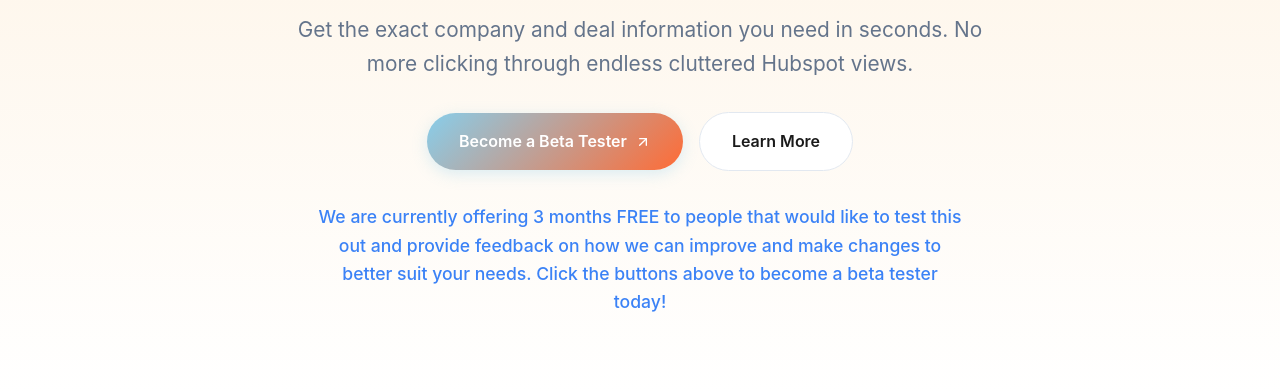
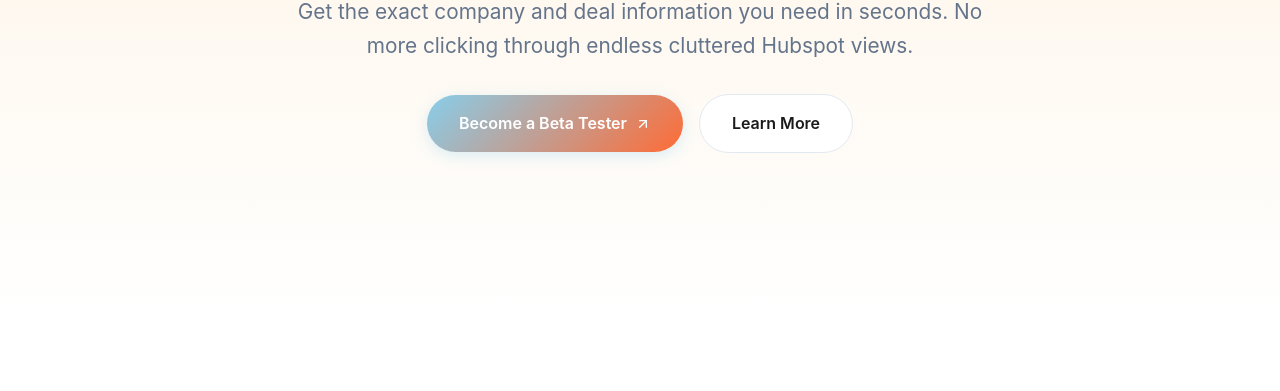
Before and after one commit to CBryant9/redirectpage-quickspot, a website: page home.html in a window 1280 px wide. Shown: the part 406-797 px from the top of the page. Drawn offline with Linux system fonts and the light colour scheme.

Commit message:
it crashed out while making new sectoin

```diff
--- a/home.html
+++ b/home.html
@@ -73,14 +73,14 @@
 
         /* Hero Section */
         .hero {
-            min-height: 100vh;
+            min-height: 90vh;
             background: linear-gradient(180deg, #f0f9ff 0%, #fef7ed 50%, #ffffff 100%);
             display: flex;
-            align-items: center;
+            align-items: flex-start;
             justify-content: center;
             position: relative;
             overflow: hidden;
-            padding-top: 80px;
+            padding-top: 140px;
         }
 
         .hero .container {
@@ -1051,9 +1051,6 @@
                         Learn More
                     </a>
                 </div>
-                <p class="beta-offer">
-                    We are currently offering 3 months FREE to people that would like to test this out and provide feedback on how we can improve and make changes to better suit your needs. Click the buttons above to become a beta tester today!
-                </p>
             </div>
         </div>
     </section>
```
